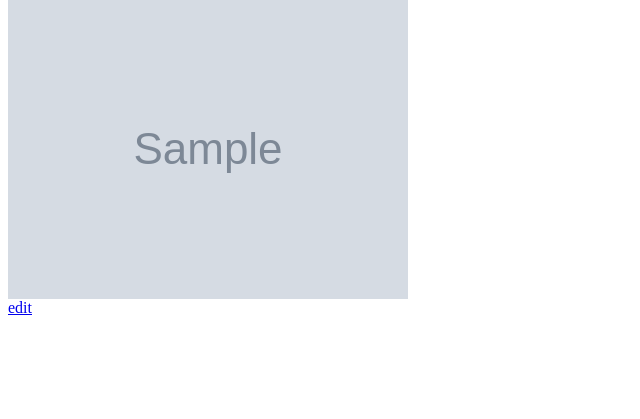
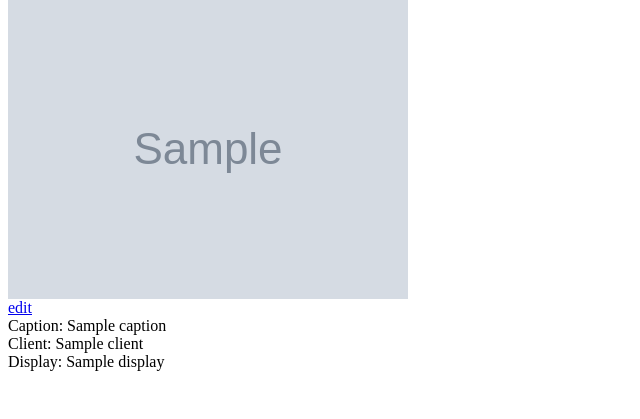
Before and after one commit to kevinatienza/CodeSSIU, a Django app: template imageupload/templates/list.html in a window 1280 px wide. Shown: the part 86-505 px from the top of the page, without its empty margins (0-640 px from the left). Run offline with Django 3.2, Linux system fonts and the light colour scheme; the template is opened without the code that fills it: most values are stand-ins (such as "Sample title", 1, 10 or a date in 2020); grey boxes marked "Sample" are stand-in pictures; parts of the project's set-up code (start-up, migrations or seed data) failed here and were passed over.

Commit message:
- Saving and displaying image info (caption, etc.)

```diff
--- a/imageupload/templates/list.html
+++ b/imageupload/templates/list.html
@@ -30,7 +30,7 @@
 			});
 
 			$j('#upload_save').click(function(){
-				$j.get(upload_save_url);
+				$j.ajax({async: false, url: upload_save_url, data: $j('#upload_form').serializeArray(), type:'POST'});
 				closeUploadDialog();
 				location.reload();
 			});
@@ -87,9 +87,10 @@
 			uploadingSize--;
 			$j('#file-upload-'+id).html('<img src="'+response['thumbnail_url']+'" /><br/>'+
 										'<a href="' + response.edit_url + '">edit photo</a><br/>'+
+										'<input type="hidden" name="id-'+id+'" value="'+response['id']+'" />'+
 										'<textarea name="caption-'+id+'" placeholder="Caption"></textarea><br/>'+
-										'<input type="text" name="client-"'+id+' placeholder="Clients in this picture..."/><br/>'+
-										'<input type="checkbox" name="display-"'+id+' value="displayed" /> Display this image publicly on my profile');
+										'<input type="text" name="client-'+id+'" placeholder="Clients in this picture..."/><br/>'+
+										'<input type="checkbox" name="display-'+id+'" value="displayed" /> Display this image publicly on my profile');
 			$j( "#progressBar" + id ).progressbar("value", 100);
 		}
 
@@ -124,7 +125,9 @@
 			<div class="qq-upload-button" id="file-uploader">
 				Upload a file
 			</div>
-			<ul id="file-list"></ul>
+			<form id="upload_form">
+				<ul id="file-list"></ul>
+			</form>
 
 			<button id="upload_save">Save</button>
 			<button id="upload_cancel">Cancel</button>
@@ -134,7 +137,10 @@
 	{% for image in images %}
 		<p>
 			<img src="{{ image.thumbnail.url }}" /><br/>
-			<a href="{% url core.views.edit image.id %}">edit</a>
+			<a href="{% url core.views.edit image.id %}">edit</a><br/>
+			Caption: {{ image.caption }}<br/>
+			Client: {{ image.client }}<br/>
+			Display: {{ image.display }}
 		</p>
 	{% endfor %}
 {% endblock %}
```
Also changed, not shown: imageupload/core/views.py (+9 -1 lines).
